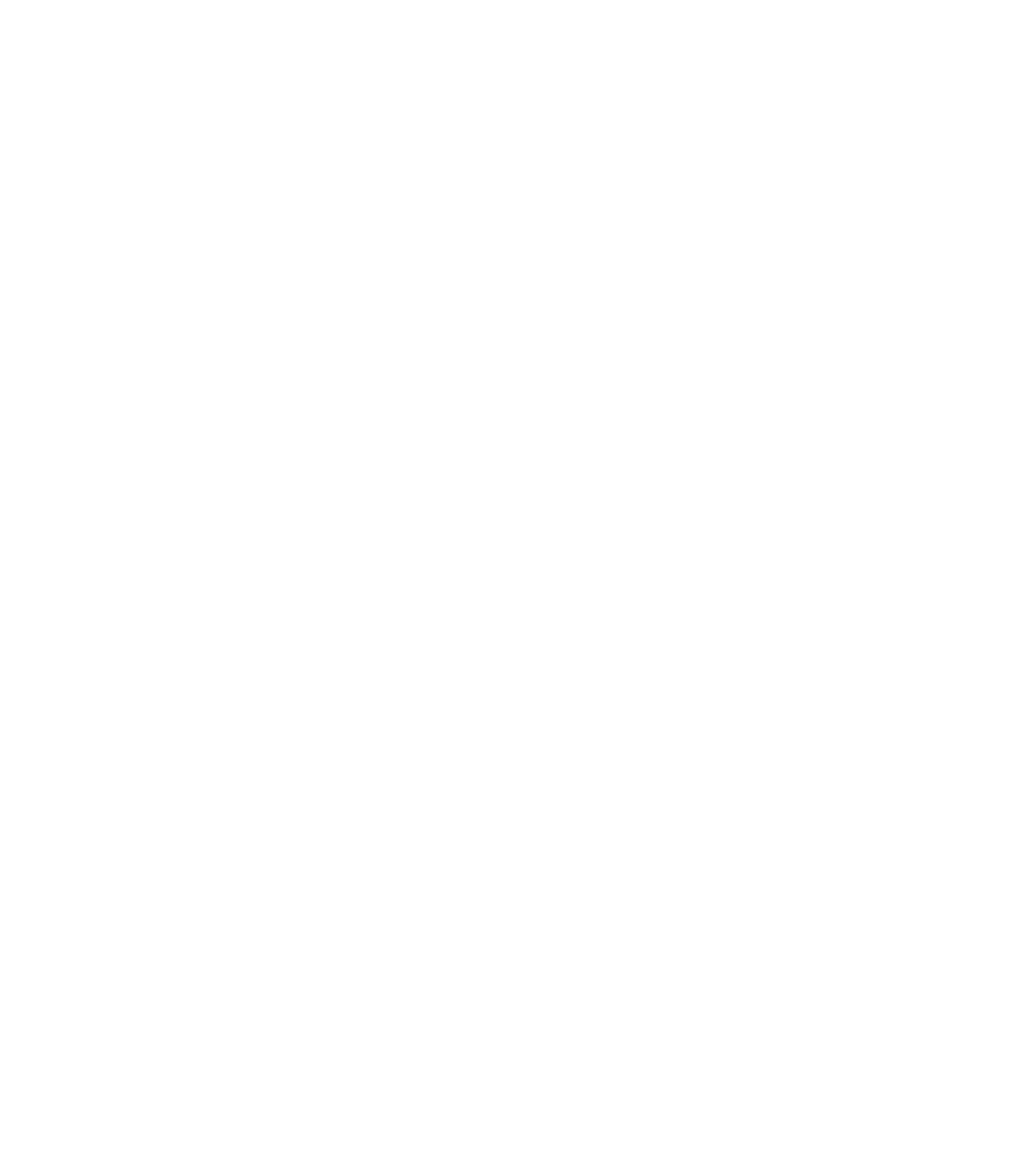
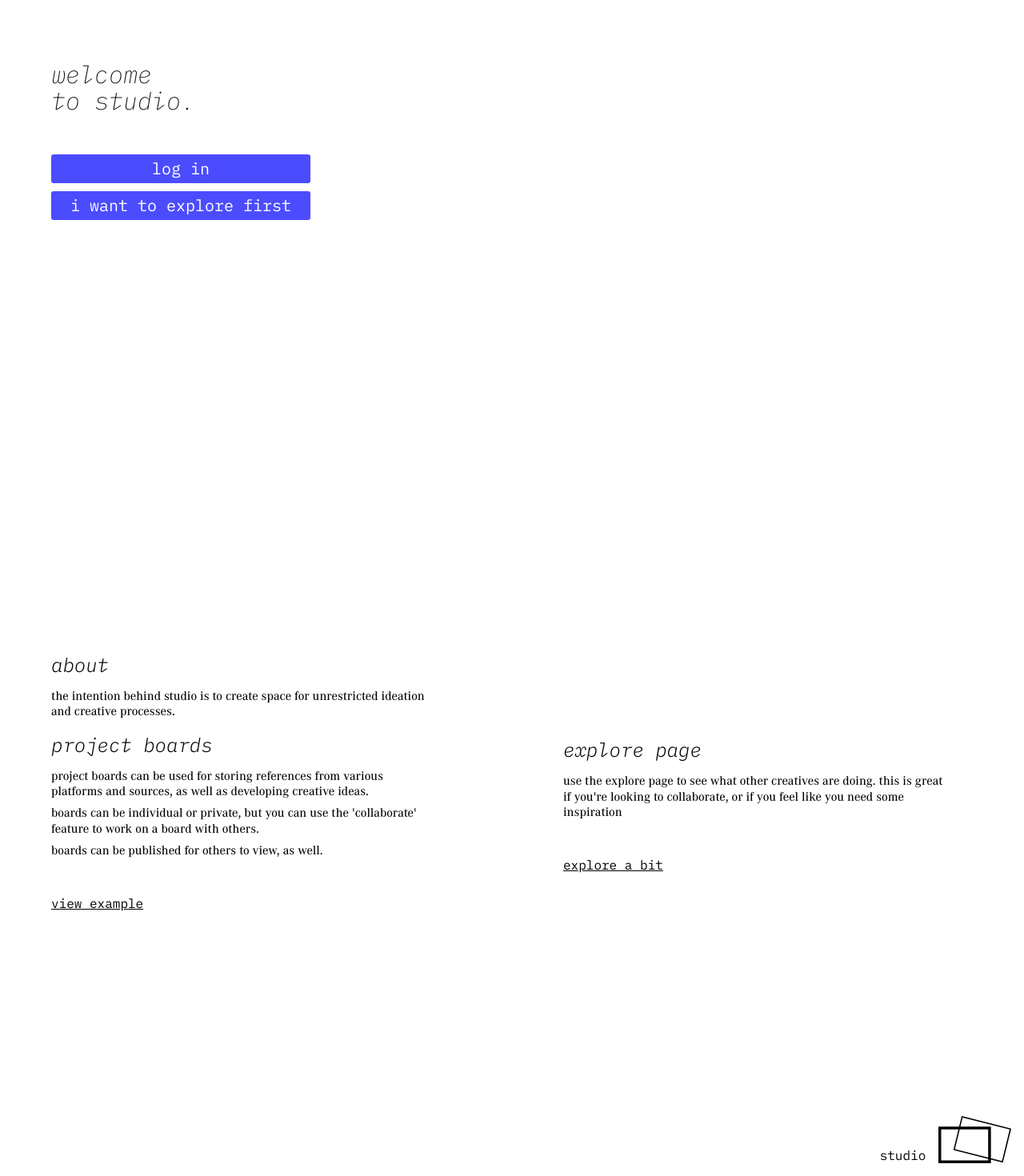
Before and after one commit to afyqzarof/studio-client, a React (Vite) app: page /login in a window 1280 px wide. Before the commit this address had no page. Shown: the part 221-1691 px from the top of the page at 80% size. Before the commit the page ends 800 px from the top, so only its background shows below. Built offline with nearby package versions, Linux system fonts and the light colour scheme.

Commit message:
feature: login and about page

```diff
--- a/src/App.jsx
+++ b/src/App.jsx
@@ -1,7 +1,7 @@
 import { BrowserRouter, Routes, Route } from "react-router-dom";
 import "./App.scss";
 import HomePage from "./pages/HomePage/HomePage";
-// import LoginPage from "./pages/LoginPage/LoginPage";
+import LoginPage from "./pages/LoginPage/LoginPage";
 // import BoardPage from "./pages/BoardPage/BoardPage";
 // import TestingPage from "./pages/TestingPage/TestingPage";
 // import DashBoardPage from "./pages/DashBoardPage/DashBoardPage";
@@ -11,8 +11,8 @@
     <BrowserRouter>
       <Routes>
         <Route path="/" element={<HomePage />} />
-        {/* <Route path="/login" element={<LoginPage />} />
-        <Route path="/board/:boardId" element={<BoardPage />} />
+        <Route path="/login" element={<LoginPage />} />
+        {/* <Route path="/board/:boardId" element={<BoardPage />} />
         <Route path="/dashboard" element={<DashBoardPage />} />
         <Route path="/test" element={<TestingPage />} /> */}
       </Routes>
--- /dev/null
+++ b/src/components/Input/Input.jsx
@@ -0,0 +1,20 @@
+import "./Input.scss";
+
+const Input = ({ name, label, placeholder, className }) => {
+  return (
+    <div className={`input-container ${className}`}>
+      <label htmlFor={name} className="input-container__label">
+        {label}
+      </label>
+      <input
+        className="input-container__input"
+        type="text"
+        name={name}
+        id={name}
+        placeholder={placeholder}
+      />
+    </div>
+  );
+};
+
+export default Input;
--- /dev/null
+++ b/src/components/Input/Input.scss
@@ -0,0 +1,25 @@
+@use "../../styles/partials/mixins" as *;
+@use "../../styles/partials/font-mixins" as *;
+@use "../../styles/partials/colors";
+.input-container {
+  @include flex(column, center, flex-start);
+  margin: 1rem 0;
+  width: 100%;
+
+  &__label {
+    @include sub-header;
+    margin-bottom: 0.5rem;
+  }
+
+  &__input {
+    padding: 0.5rem;
+    @include text-input;
+    border: none;
+    border-bottom: 1px solid colors.$primary-dark;
+    width: 100%;
+
+    &:focus {
+      outline: none;
+    }
+  }
+}
--- /dev/null
+++ b/src/components/LoginBox/LoginBox.jsx
@@ -0,0 +1,46 @@
+import "./LoginBox.scss";
+import { useNavigate } from "react-router-dom";
+import { useState } from "react";
+import Input from "../../components/Input/Input";
+
+const LoginBox = () => {
+  const [isLogin, setIsLogin] = useState(true);
+  const navigate = useNavigate();
+
+  const handleClick = () => {
+    setIsLogin(!isLogin);
+  };
+
+  const handleSubmit = (e) => {
+    e.preventDefault();
+    navigate("/board/1");
+  };
+  return (
+    <div className="form-wrapper">
+      <form className="form" onSubmit={handleSubmit}>
+        <Input name="username" label="username" placeholder="enter username" />
+        <Input
+          name="email"
+          label="email"
+          placeholder="enter email"
+          className={isLogin ? "form--login" : "form--register"}
+        />
+        <Input name="password" label="password" placeholder="enter password" />
+        <Input
+          name="confirmPassword"
+          label="confirm password"
+          placeholder="re-enter password"
+          className={isLogin ? "form--login" : "form--register"}
+        />
+        <button className="form__btn" type="submit">
+          {isLogin ? "login" : "verify account"}
+        </button>
+      </form>
+      <button onClick={handleClick} className="change-form">
+        {isLogin ? "are you new around here?" : "not my first time here"}
+      </button>
+    </div>
+  );
+};
+
+export default LoginBox;
--- /dev/null
+++ b/src/components/LoginBox/LoginBox.scss
@@ -0,0 +1,39 @@
+@use "../../styles/partials/mixins" as *;
+@use "../../styles/partials/font-mixins" as *;
+@use "../../styles/partials/colors";
+
+.form-wrapper {
+  background-color: colors.$primary-light;
+  padding: 1rem;
+  width: 20rem;
+}
+
+.change-form {
+  margin-top: 1.5rem;
+  @include secondary-btn;
+  background-color: transparent;
+  border: none;
+  text-decoration: underline;
+}
+
+.form {
+  &__btn {
+    margin-top: 2.5rem;
+    padding: 0.5rem 1.5rem;
+    @include primary-btn;
+    background-color: colors.$primary-main;
+    color: colors.$primary-light;
+    border-radius: 5px;
+    border: none;
+  }
+  &--login {
+    height: 0px;
+    overflow: hidden;
+    transition: height 0.3s ease-out;
+  }
+
+  &--register {
+    height: 6rem;
+    transition: height 0.3s ease-out;
+  }
+}
--- /dev/null
+++ b/src/pages/LoginPage/LoginPage.jsx
@@ -0,0 +1,94 @@
+import "./LoginPage.scss";
+import LoginBox from "../../components/LoginBox/LoginBox";
+import { useState } from "react";
+import logo from "../../assets/logos/logo-small.svg";
+
+const LoginPage = () => {
+  const [isLoginShown, setIsLoginShown] = useState(false);
+  const showLogin = () => {
+    setIsLoginShown(true);
+  };
+
+  return (
+    <>
+      <main
+        className={isLoginShown ? "login-main login-main--gray" : "login-main"}>
+        <nav className="login-nav">
+          <h1 className="login-nav__title">
+            <span className="login-nav__span">welcome</span>
+            to studio.
+          </h1>
+          <div className="login-nav__btn-container">
+            <button className="login-nav__btn" onClick={showLogin}>
+              log in
+            </button>
+            <a href="#about" className="login-nav__btn">
+              i want to explore first
+            </a>
+          </div>
+        </nav>
+        <section
+          className={isLoginShown ? "login-box login-box--shown" : "login-box"}>
+          <LoginBox />
+        </section>
+      </main>
+      <section className="info">
+        <div className="info__left">
+          <article>
+            <h2 id="about" className="info__title">
+              about
+            </h2>
+            <p className="info__paragraph">
+              the intention behind studio is to create space for unrestricted
+              ideation and creative processes.
+            </p>
+          </article>
+          <article>
+            <h2 id="about" className="info__title">
+              project boards
+            </h2>
+            <p className="info__paragraph">
+              project boards can be used for storing references from various
+              platforms and sources, as well as developing creative ideas.
+            </p>
+            <p className="info__paragraph">
+              boards can be individual or private, but you can use the
+              'collaborate' feature to work on a board with others.
+            </p>
+            <p className="info__paragraph">
+              boards can be published for others to view, as well.
+            </p>
+            <div className="info__link-container">
+              <a href="" className="info__link">
+                view example
+              </a>
+            </div>
+          </article>
+        </div>
+        <div className="info__right">
+          <article>
+            <h2 id="about" className="info__title">
+              explore page
+            </h2>
+            <p className="info__paragraph">
+              use the explore page to see what other creatives are doing. this
+              is great if you're looking to collaborate, or if you feel like you
+              need some inspiration
+            </p>
+            <div className="info__link-container">
+              <a href="" className="info__link">
+                explore a bit
+              </a>
+            </div>
+          </article>
+        </div>
+      </section>
+      <footer className="login-footer">
+        <p className="login-footer__name">studio</p>
+        <img src={logo} alt="studio logo" />
+      </footer>
+    </>
+  );
+};
+
+export default LoginPage;
--- /dev/null
+++ b/src/pages/LoginPage/LoginPage.scss
@@ -0,0 +1,95 @@
+@use "../../styles/partials/mixins" as *;
+@use "../../styles/partials/font-mixins" as *;
+@use "../../styles/partials/colors";
+
+.login-main {
+  padding: 4rem;
+  @include flex(row, space-between);
+  height: 100vh;
+  min-height: 100vh;
+
+  &--gray {
+    background-color: colors.$primary-gray;
+  }
+}
+
+.login-nav {
+  @include flex(column, space-between, flex-start);
+  height: 30%;
+  &__title {
+    @include page-header;
+  }
+  &__span {
+    display: block;
+    margin-bottom: 0.2rem;
+  }
+
+  &__btn-container {
+    @include flex(column, space-between, flex-start);
+  }
+
+  &__btn {
+    @include primary-btn;
+    padding: 0.5rem 1.5rem;
+    margin: 0.3rem 0;
+    background-color: colors.$primary-main;
+    color: colors.$primary-light;
+    border-radius: 3px;
+    width: 100%;
+  }
+}
+
+.login-box {
+  flex: 1;
+  padding: 0 20%;
+  display: none;
+
+  &--shown {
+    display: block;
+  }
+}
+
+.info {
+  height: 100vh;
+  padding: 15rem 4rem;
+  @include flex(row, flex-start, flex-end);
+  &__left {
+    @include flex(column, space-between, flex-start);
+    height: 100%;
+    width: 30rem;
+  }
+
+  &__right {
+    width: 30rem;
+    margin-left: 10rem;
+    padding-bottom: 3rem;
+  }
+
+  &__title {
+    @include section-header;
+    margin-bottom: 1rem;
+  }
+
+  &__paragraph {
+    @include body;
+    margin-bottom: 0.5rem;
+  }
+
+  &__link-container {
+    margin-top: 3rem;
+  }
+
+  &__link {
+    color: colors.$primary-dark;
+    text-decoration: underline;
+  }
+}
+
+.login-footer {
+  @include flex(row, flex-end, flex-end);
+  padding: 1rem;
+
+  &__name {
+    margin-right: 1rem;
+  }
+}
```
